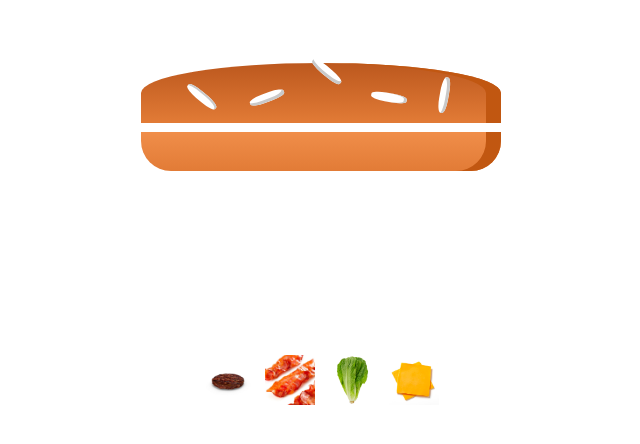
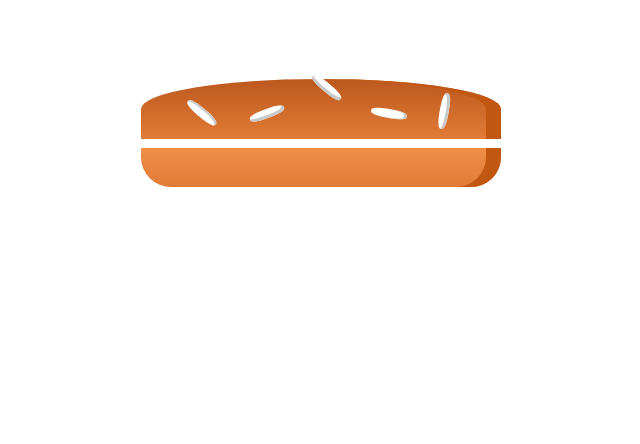
Before and after one commit to Aizhanasheralieva/HW-55, a React (Vite) app: page / in a window 1280 px wide. Shown: the part 168-612 px from the top of the page, without its empty margins (319-959 px from the left). Built offline with nearby package versions, Linux system fonts and the light colour scheme.

Commit message:
Created component for IngredientButton. Edited tsconfig.app.json file. Also made some corrections in App file.

```diff
--- a/src/App.tsx
+++ b/src/App.tsx
@@ -5,51 +5,46 @@ import baconImage from "./assets/bacon.png";
 import lettuceImage from "./assets/lettuce.png";
 import cheeseImage from "./assets/cheese.png";
 
-interface Ingredient {
+export interface Ingredient {
   name: string;
   price: number;
   image: string;
 }
 
+interface chosenIngredient {
+  name: string,
+  count: number,
+}
+
 const App = () => {
-//   const [ingredients, setIngredients] = useState([
-//
-//     {name: 'Meat': count: 0},
-//
-//   {name: 'Cheese': count: 0},
-//
-// ...
-//
-// ]};
-//   обычный map или forEach подойдет для поиска чтобы увеличивать count
+  const [ingredients, setIngredients] = useState<chosenIngredient[]>([
+    {name: "Meat", count: 0},
+    {name: "Cheese", count: 0},
+    {name: "Bacon", count: 0},
+    {name: "Lettuce", count: 0},
+  ]);
+
+  const addIngredientToArray = (ingredientName: string) => {
+    setIngredients((prevIngredients) => {
+      return prevIngredients.map((ingredient) => {
+        if (ingredient.name === ingredientName) {
+          return {...ingredient, count: ingredient.count + 1}
+        }
+        return ingredient;
+      });
+    });
+  };
+
+//   обычный map или forEach подойдет для поиска чтобы увеличивать count ("счетчик" данного ингредиента.):
 
 
-
-
-
-
-const INGREDIENTS: Ingredient[{name: string, price: number, image: string}] = [
+  const INGREDIENTS: Ingredient[{ name: string, price: number, image: string }] = [
 
     {name: "meat", price: 80, image: meatImage},
     {name: "bacon", price: 60, image: baconImage},
     {name: "lettuce", price: 10, image: lettuceImage},
     {name: "cheese", price: 50, image: cheeseImage},
   ];
-
-  const object = {
-    meat: 0,
-    lettuce: 0,
-    bacon: 0,
-    cheese: 0,
-    // если у меня массив сделать по подсчету какую-нибудь map или цикл для объектов, чтобы определить на что я именно нажала
-  };
-
-  const getIngredientName = (ingredientName: string) => {
-    console.log(ingredientName)
-    object[ingredientName] ++;
-    console.log(object);
-  };
-
 
   return (
     <>
@@ -59,20 +54,20 @@ const INGREDIENTS: Ingredient[{name: string, price: number, image: string}] = [
             <div className="Seeds1"></div>
             <div className="Seeds2"></div>
           </div>
-          {/*<div className="Salad"></div>*/}
-          {/*<div className="Cheese"></div>*/}
-          {/*<div className="Meat"></div>*/}
           <div className="BreadBottom"></div>
         </div>
       </div>
 
       {INGREDIENTS.map(ingredient => (
-        <button style={{background: "none", border: "none"}} onClick={() => getIngredientName(ingredient.name)} key={ingredient.name} type="button"><img width={50} src={ingredient.image} alt={ingredient.name}/>
+        <button style={{background: "none", border: "none"}}
+          key={ingredient.name}
+          onAdd={addIngredientToArray}
+          type="button">
         </button>
       ))}
 
     </>
-  );
+  )
 };
 
 export default App;
--- a/tsconfig.app.json
+++ b/tsconfig.app.json
@@ -11,7 +11,7 @@
     "skipLibCheck": true,
     /* Bundler mode */
     "moduleResolution": "bundler",
-    "allowImportingTsExtensions": true,
+    "allowImportingTsExtensions": false,
     "isolatedModules": true,
     "moduleDetection": "force",
     "noEmit": true,
```
Also changed, not shown: src/Components/IngredientButton/IngredientButton.tsx (added, +36 -0 lines).
